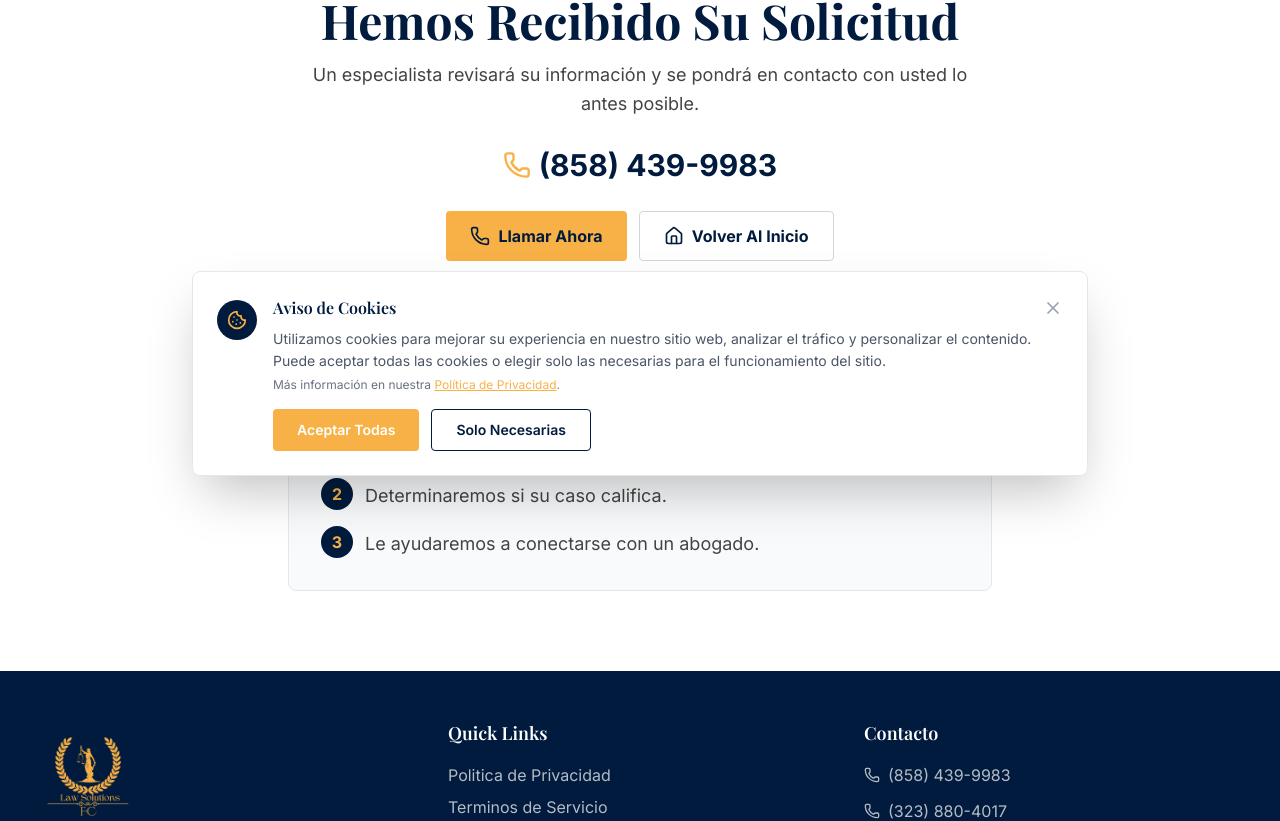
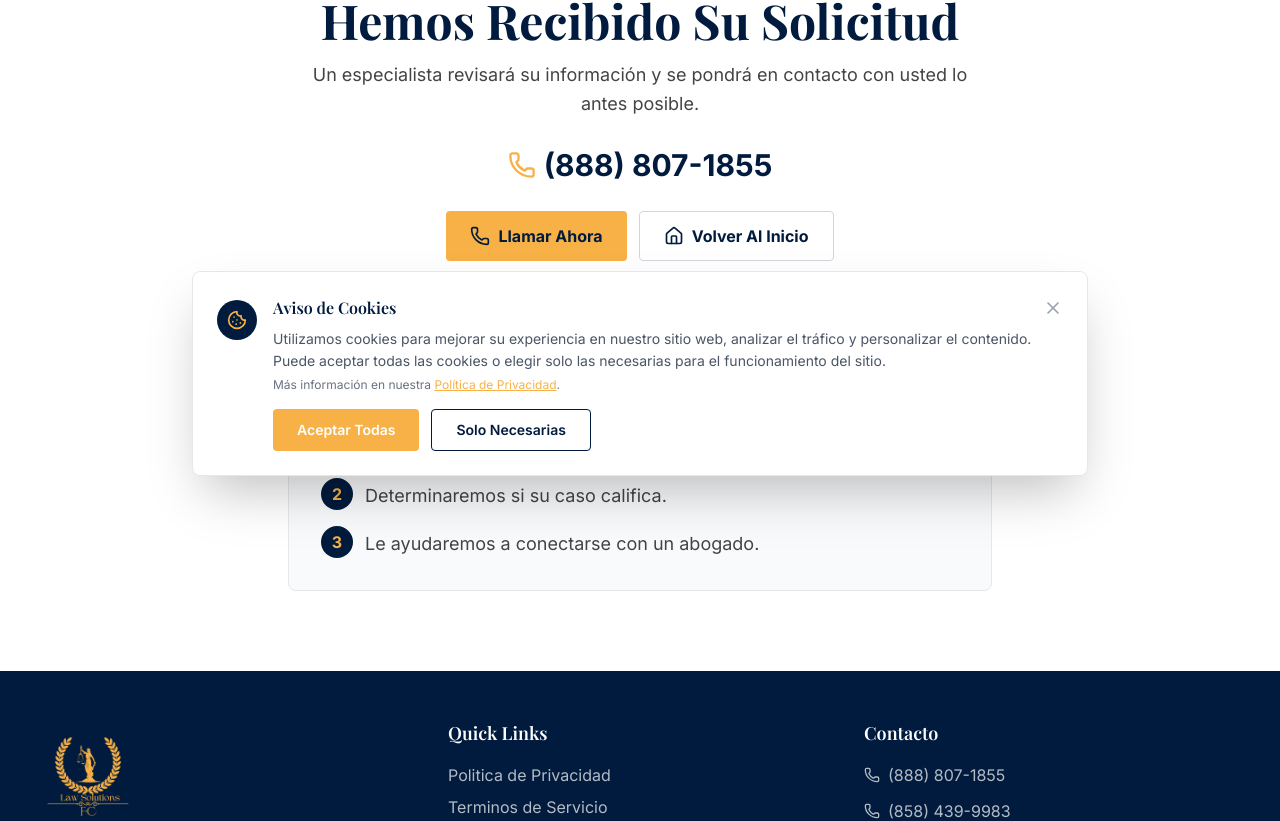
Before and after one commit to Nadya-fc/lawsolutions-fc, a Next.js app: page /gracias in a window 1280 px wide. Shown: the part 300-1121 px from the top of the page. Built offline with nearby package versions, Linux system fonts and the light colour scheme.

Commit message:
Update primary contact number

```diff
--- a/app/api/contact/route.ts
+++ b/app/api/contact/route.ts
@@ -27,7 +27,7 @@ const autoReplyTemplates = {
           <li>We will call you shortly to discuss your case</li>
           <li>We will connect you with a qualified attorney who can help</li>
         </ul>
-        <p>If you need immediate assistance, please call us at <strong>(858) 439-9983</strong>.</p>
+        <p>If you need immediate assistance, please call us at <strong>(888) 807-1855</strong>.</p>
         <hr style="border: none; border-top: 1px solid #eee; margin: 20px 0;" />
         <p style="color: #666; font-size: 12px;">
           This is an automated response. Please do not reply to this email.<br />
--- a/app/components/Footer.tsx
+++ b/app/components/Footer.tsx
@@ -9,7 +9,7 @@ import { getTikTokApplicationPayload, trackEvent } from '../lib/tracking';
 
 export default function Footer() {
   const { t } = useLanguage();
-  const phoneNumber = 'tel:+18584399983';
+  const phoneNumber = 'tel:+18888071855';
 
   return (
     <footer className="bg-[#001b3d] text-white">
@@ -88,6 +88,22 @@ export default function Footer() {
                   className="flex items-center text-white/70 hover:text-[#f8b146] transition-colors"
                 >
                   <Phone className="w-4 h-4 mr-2" />
+                  (888) 807-1855
+                </a>
+              </li>
+              <li>
+                <a
+                  href="tel:+18584399983"
+                  onClick={() =>
+                    trackEvent(
+                      'call_button_clicked',
+                      { location: 'footer_secondary_phone', ...getTikTokApplicationPayload('Footer Secondary Phone') },
+                      { tikTokEventName: 'ClickButton' }
+                    )
+                  }
+                  className="flex items-center text-white/70 hover:text-[#f8b146] transition-colors"
+                >
+                  <Phone className="w-4 h-4 mr-2" />
                   (858) 439-9983
                 </a>
               </li>
@@ -97,7 +113,7 @@ export default function Footer() {
                   onClick={() =>
                     trackEvent(
                       'call_button_clicked',
-                      { location: 'footer_secondary_phone', ...getTikTokApplicationPayload('Footer Secondary Phone') },
+                      { location: 'footer_tertiary_phone', ...getTikTokApplicationPayload('Footer Tertiary Phone') },
                       { tikTokEventName: 'ClickButton' }
                     )
                   }
--- a/app/components/Header.tsx
+++ b/app/components/Header.tsx
@@ -19,7 +19,7 @@ export default function Header() {
     setIsMobileMenuOpen(false);
   };
 
-  const phoneNumber = 'tel:+18584399983';
+  const phoneNumber = 'tel:+18888071855';
 
   return (
     <header
--- a/app/components/Hero.tsx
+++ b/app/components/Hero.tsx
@@ -6,7 +6,7 @@ import Image from 'next/image';
 import { getTikTokApplicationPayload, trackEvent } from '../lib/tracking';
 
 export default function Hero() {
-  const phoneNumber = 'tel:+18584399983';
+  const phoneNumber = 'tel:+18888071855';
 
   const scrollToForm = () => {
     const element = document.getElementById('contact');
@@ -97,7 +97,7 @@ export default function Hero() {
               }
               className="text-2xl font-bold text-[#f8b146] underline-offset-4 hover:underline"
             >
-              (858) 439-9983
+              (888) 807-1855
             </a>
           </div>
 
--- a/app/components/HomeFunnelSections.tsx
+++ b/app/components/HomeFunnelSections.tsx
@@ -14,7 +14,7 @@ import {
 } from 'lucide-react';
 import { getTikTokApplicationPayload, trackEvent } from '../lib/tracking';
 
-const phoneNumber = 'tel:+18584399983';
+const phoneNumber = 'tel:+18888071855';
 
 export function TrustBar() {
   const items = [
--- a/app/gracias/page.tsx
+++ b/app/gracias/page.tsx
@@ -31,7 +31,7 @@ export default function GraciasPage() {
             </p>
 
             <a
-              href="tel:+18584399983"
+              href="tel:+18888071855"
               onClick={() =>
                 trackEvent(
                   'call_button_clicked',
@@ -42,12 +42,12 @@ export default function GraciasPage() {
               className="mb-7 inline-flex items-center justify-center text-3xl font-bold text-[#001b3d] underline-offset-4 hover:underline"
             >
               <Phone className="mr-2 h-7 w-7 text-[#f8b146]" />
-              (858) 439-9983
+              (888) 807-1855
             </a>
 
             <div className="flex flex-col justify-center gap-3 sm:flex-row">
               <a
-                href="tel:+18584399983"
+                href="tel:+18888071855"
                 onClick={() =>
                   trackEvent(
                     'call_button_clicked',
--- a/app/layout.tsx
+++ b/app/layout.tsx
@@ -106,7 +106,7 @@ export default function RootLayout({
               "name": "LawSolutionsFC - Abogado de Lesiones Personales California",
               "description": "Abogado de lesiones personales en Los Angeles, Orange County, San Diego, Riverside. Accidentes de auto, trabajo, resbalones. Consulta GRATIS 24/7. No paga si no gana.",
               "url": "https://lawsolutionsfc.com",
-              "telephone": "+1-858-439-9983",
+              "telephone": "+1-888-807-1855",
               "areaServed": [
                 {
                   "@type": "City",
--- a/app/lib/translations.ts
+++ b/app/lib/translations.ts
@@ -69,12 +69,12 @@ export const translations: Record<Language, Translations> = {
       howItWorks: 'Como Funciona',
       about: 'Nosotros',
       contact: 'Contacto',
-      callNow: 'Llame Gratis (858) 439-9983',
+      callNow: 'Llame Gratis (888) 807-1855',
     },
     hero: {
       headline: 'Abogado de Lesiones Personales en el Sur de California - LA, OC, SD, Riverside',
       subheadline: 'Accidentes de auto, trabajo, resbalones en Los Angeles, Orange County, San Diego, Riverside, San Bernardino, Ventura. Consulta GRATIS 24/7. No paga si no ganamos. Atendemos en español.',
-      ctaCall: 'Llame AHORA (858) 439-9983 - Gratis',
+      ctaCall: 'Llame AHORA (888) 807-1855 - Gratis',
       ctaForm: 'Recibe una evaluacion gratuita de tu caso',
       trustNoFees: 'No paga si no ganamos',
       trustFastResponse: 'Respuesta en 15 minutos',
@@ -83,7 +83,7 @@ export const translations: Record<Language, Translations> = {
     howItWorks: {
       title: 'Como Obtener su Abogado en 3 Pasos',
       step1Title: 'Llame o Complete el Formulario',
-      step1Desc: 'Disponible 24/7. Llamada gratis al (858) 439-9983.',
+      step1Desc: 'Disponible 24/7. Llamada gratis al (888) 807-1855.',
       step2Title: 'Evaluacion Gratis de su Caso',
       step2Desc: 'Nuestros especialistas analizan su caso sin costo.',
       step3Title: 'Conectamos con su Abogado',
@@ -108,7 +108,7 @@ export const translations: Record<Language, Translations> = {
       descriptionPlaceholder: 'Ej: Tuve un accidente de auto en Los Angeles el martes...',
       consentLabel: 'Acepto ser contactado por telefono, SMS/mensaje de texto o correo electronico sobre mi solicitud. Tambien acepto el uso de seguimiento y eventos de conversion del lado del servidor, incluyendo identificadores codificados, como se describe en la Politica de Privacidad.',
       submitButton: 'Obtener Consulta GRATIS Ahora',
-      successMessage: 'Gracias! Un abogado especialista lo llamara en menos de 15 minutos. Mientras tanto, puede llamarnos al (858) 439-9983 para atencion inmediata.',
+      successMessage: 'Gracias! Un abogado especialista lo llamara en menos de 15 minutos. Mientras tanto, puede llamarnos al (888) 807-1855 para atencion inmediata.',
     },
     about: {
       title: 'Abogados de Lesiones Personales en California',
@@ -120,7 +120,7 @@ export const translations: Record<Language, Translations> = {
       privacyPolicy: 'Politica de Privacidad',
       termsOfService: 'Terminos de Servicio',
       attorneyAdvertising: 'Publicidad de Abogados',
-      callRecording: 'Llame gratis 24/7: (858) 439-9983 | (323) 880-4017',
+      callRecording: 'Llame gratis 24/7: (888) 807-1855 | (858) 439-9983 | (323) 880-4017',
       contactEmail: 'info@lawsolutionsfc.com',
       copyright: '© 2026 LawSolutionsFC - Abogados de Lesiones en California. Todos los derechos reservados.',
     },
```
